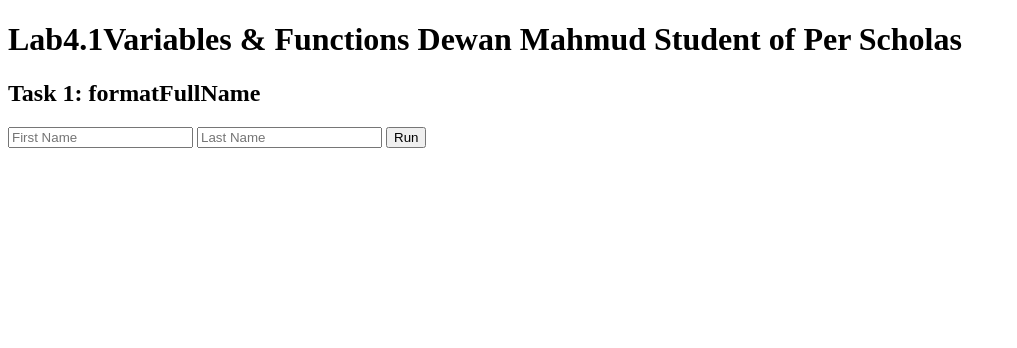
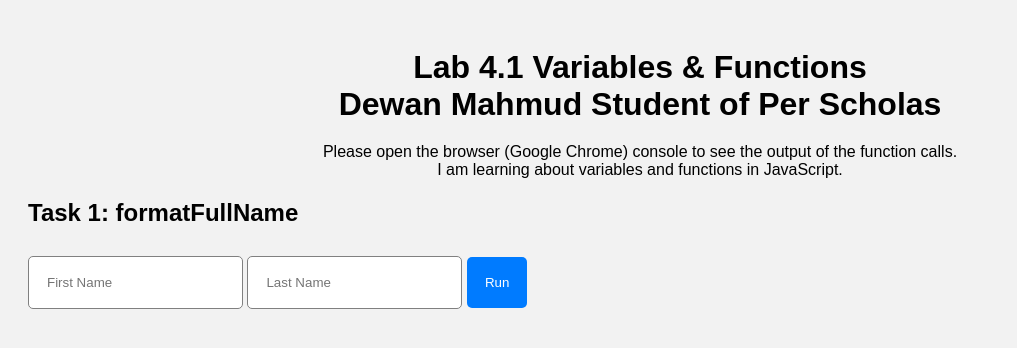
Before and after one commit to DewanTechUS/Lab_4.1_Variables_and_Functions, a plain HTML site: page index.html in a window 1280 px wide. Shown: the whole page, without its empty margins (0-1017 px from the left). Drawn offline with Linux system fonts and the light colour scheme.

Commit message:
Task_1_Update_CSS_Button_input_Styles_changes

```diff
--- a/index.html
+++ b/index.html
@@ -4,21 +4,20 @@
     <meta charset="UTF-8">
     <meta name="viewport" content="width=device-width, initial-scale=1.0">
     <script defer src="script.js"></script>
-    <title>Lab4.1 Variables & Functions</title>
+    <link rel="stylesheet" href="style.css">
+    <title>Lab 4.1 Variables & Functions</title>
 </head>
 <body>
+    <h1>Lab 4.1 Variables & Functions<br>Dewan Mahmud Student of Per Scholas</h1>
+    <p>Please open the browser (Google Chrome) console to see the output of the function calls. <br>I am learning about variables and functions in JavaScript.</p>
 
-    <h1>Lab4.1Variables & Functions Dewan Mahmud Student of Per Scholas </h1>
 
     <!-- Task 1st from corese -->
+
     <h2>Task 1: formatFullName</h2>
     <input id="firstName" placeholder="First Name">
-
     <input id="lastName" placeholder="Last Name">
     <button id="btnName">Run</button>
     <p id="result1"></p>
-
-
-
 </body>
 </html>
--- a/script.js
+++ b/script.js
@@ -20,10 +20,10 @@
     // https://developer.mozilla.org/en-US/docs/Web/JavaScript/Reference/Global_Objects/Array/toLowerCase
     // https://developer.mozilla.org/en-US/docs/Web/JavaScript/Reference/Global_Objects/Array/toUpperCase
 }
-// we can comment out the below console logs to see the output in the browser console
+// we can comment out the below console logs to see the output in the browser console individually
 
 console.log(formatFullName("Trainor", "Tishana"));    // Tishana, Trainor my teacher at Per Scholas
-console.log(formatFullName("Santos", "Bryan"));      // Bryan Santos
+console.log(formatFullName("Santos", "Bryan"));      // Bryan Santos my teacher at Per Scholas
 
 console.log(formatFullName("dewan", "mahmud")); // Mahmud, Dewan student at Per Scholas
 console.log(formatFullName("", "mahmud"));      // Invalid name input. because first name is missing
--- a/style.css
+++ b/style.css
@@ -0,0 +1,46 @@
+body {
+  font-family: Arial, sans-serif;
+  padding: 20px;
+  background: #f2f2f2;
+}
+
+h1 {
+  text-align: center;
+  margin-bottom: 20px;
+}
+
+section {
+  background: white;
+  padding: 15px;
+  margin-bottom: 15px;
+  border: 1px solid #ccc;
+  border-radius: 8px;
+}
+
+input {
+padding: 18px;
+margin: 0 auto;
+border: 1px solid gray;
+border-radius: 5px;
+
+}
+button {
+  margin-top: 10px;
+  padding: 18px 18px;
+  background: #007bff;
+  color: white;
+  border: none;
+  border-radius: 5px;
+  cursor: pointer;
+}
+
+button:hover {
+  background: #005fcc;
+}
+
+p {
+margin-top: 10px;
+border-radius: 5px;
+text-align: center;
+
+}
```
